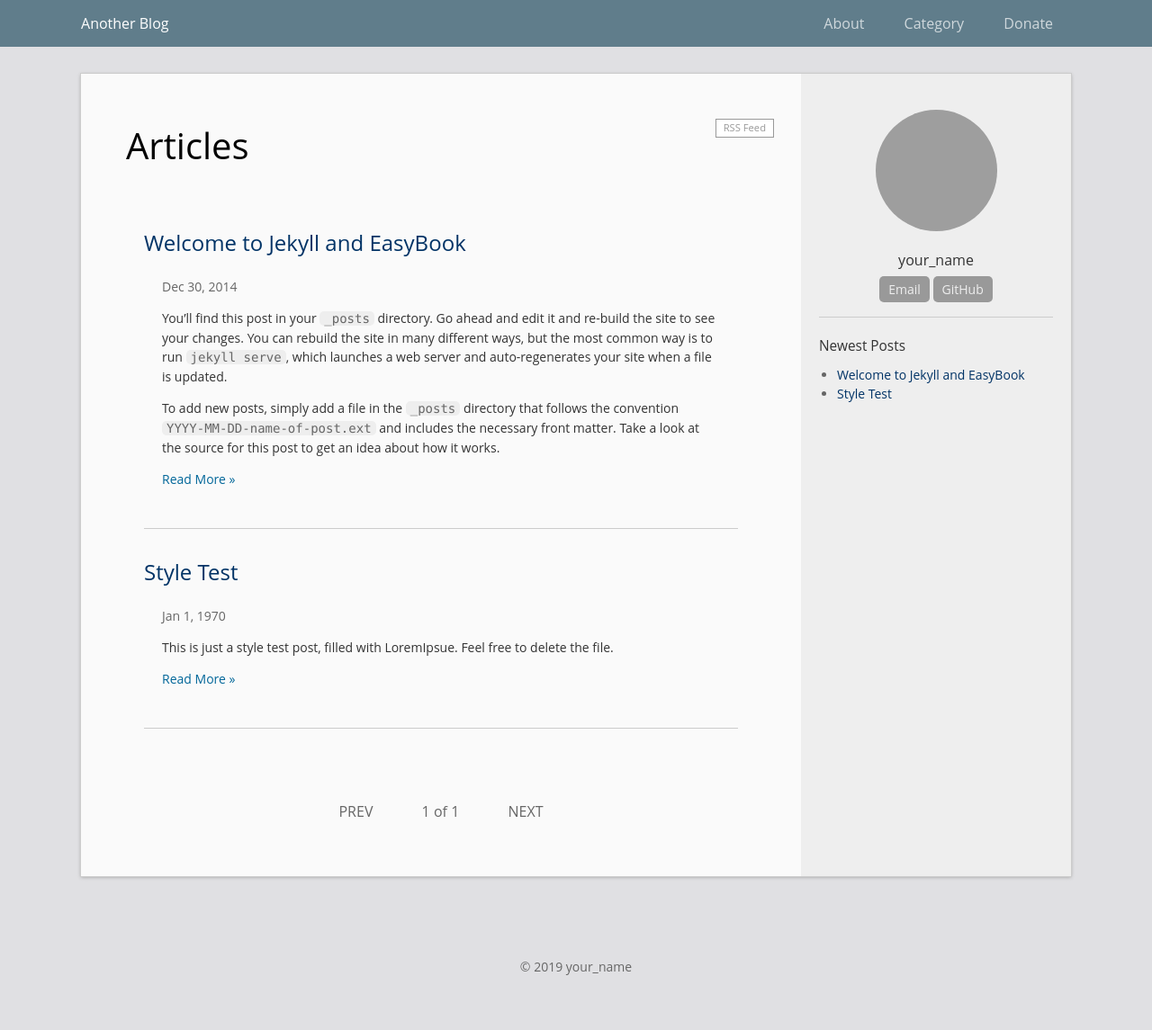
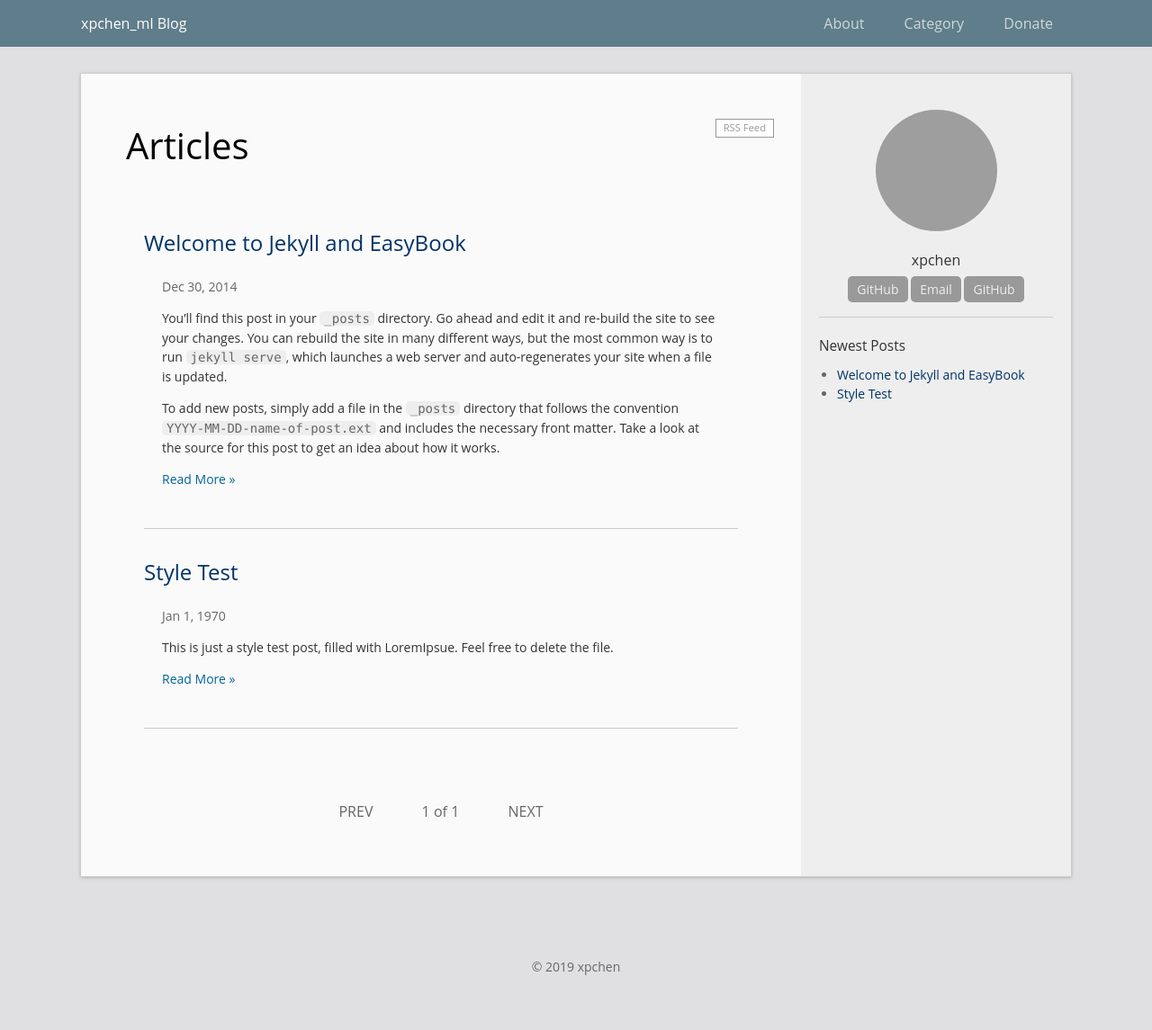
Before and after one commit to xpchen0630/xpchen0630.github.io, a Jekyll site: the page built from index.html, in a window 1280 px wide. Shown: the whole page at 90% size. Built offline with Jekyll 4.4.1, drawn with Linux system fonts in a browser that asks for light colours; the list of posts is cut into pages by our own code; grey boxes are pictures that could not be loaded.

Commit message:
Update _config.yml

```diff
--- a/_config.yml
+++ b/_config.yml
@@ -1,18 +1,18 @@
 # Site settings
-title: Another Blog
-url:
-baseurl:
-#timezone: Asia/Chongqing
+title: xpchen_ml Blog
+url: "http://xpchen0630.github.io"
+baseurl: ""
+timezone: Asia/Guangzhou
 description: >
-  One or more sentences introducing this blog.
+  a reading note about machine learning.
 
 # Your information
-email: your_email@example.com
-author: your_name
+email: 867813005@qq.com
+author: xpchen
 avatar: "//www.gravatar.com/avatar/your_email_md5?d=mm&s=135"
 profile: One sentence introducing yourself.
 #twitter_username: twitter_username
-#github_username:  github_username
+github_username:  xpchen0630
 profile_links:
   Email: "mailto:your_email@example.com"
   GitHub: "https://github.com/laobubu/jekyll-theme-EasyBook"
```
